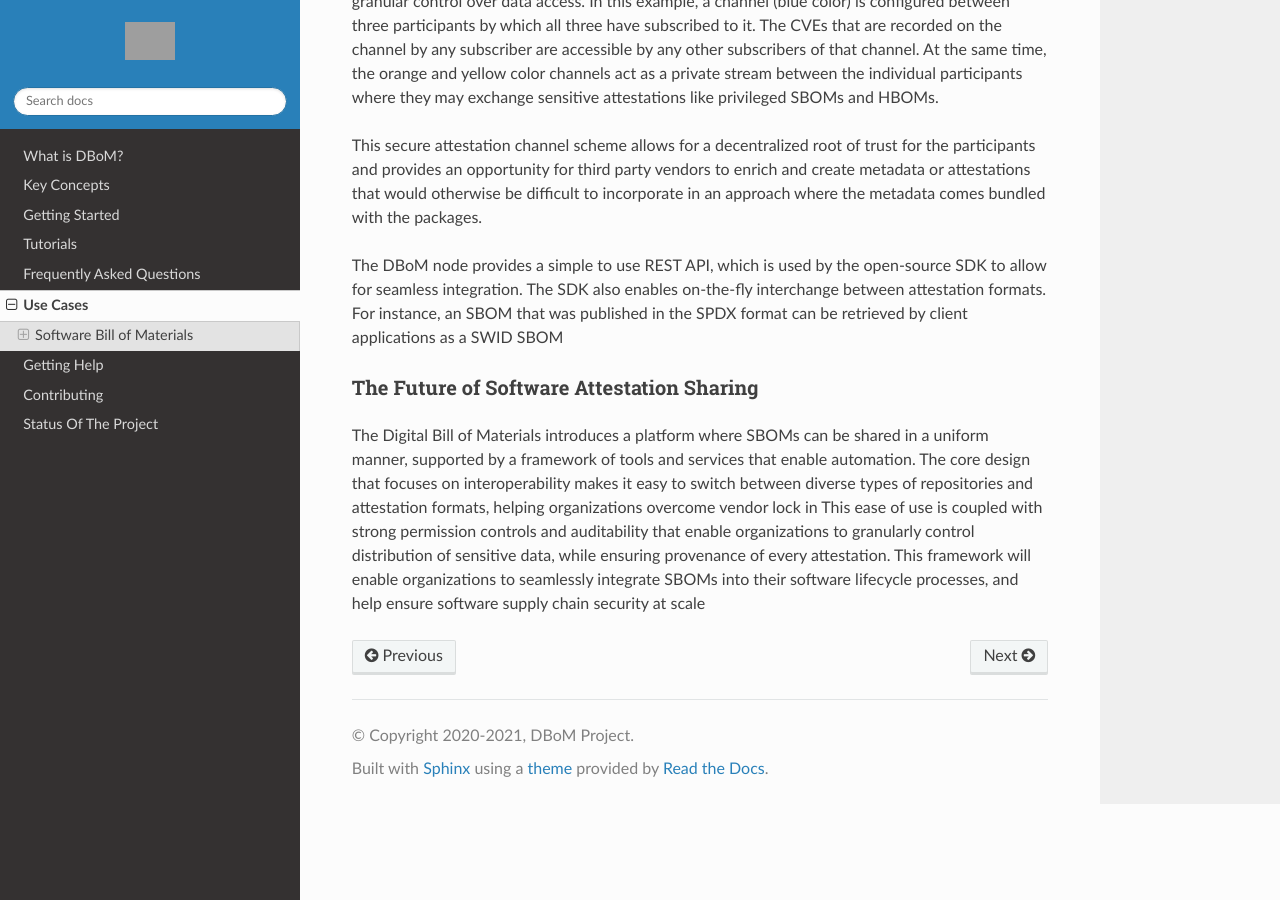
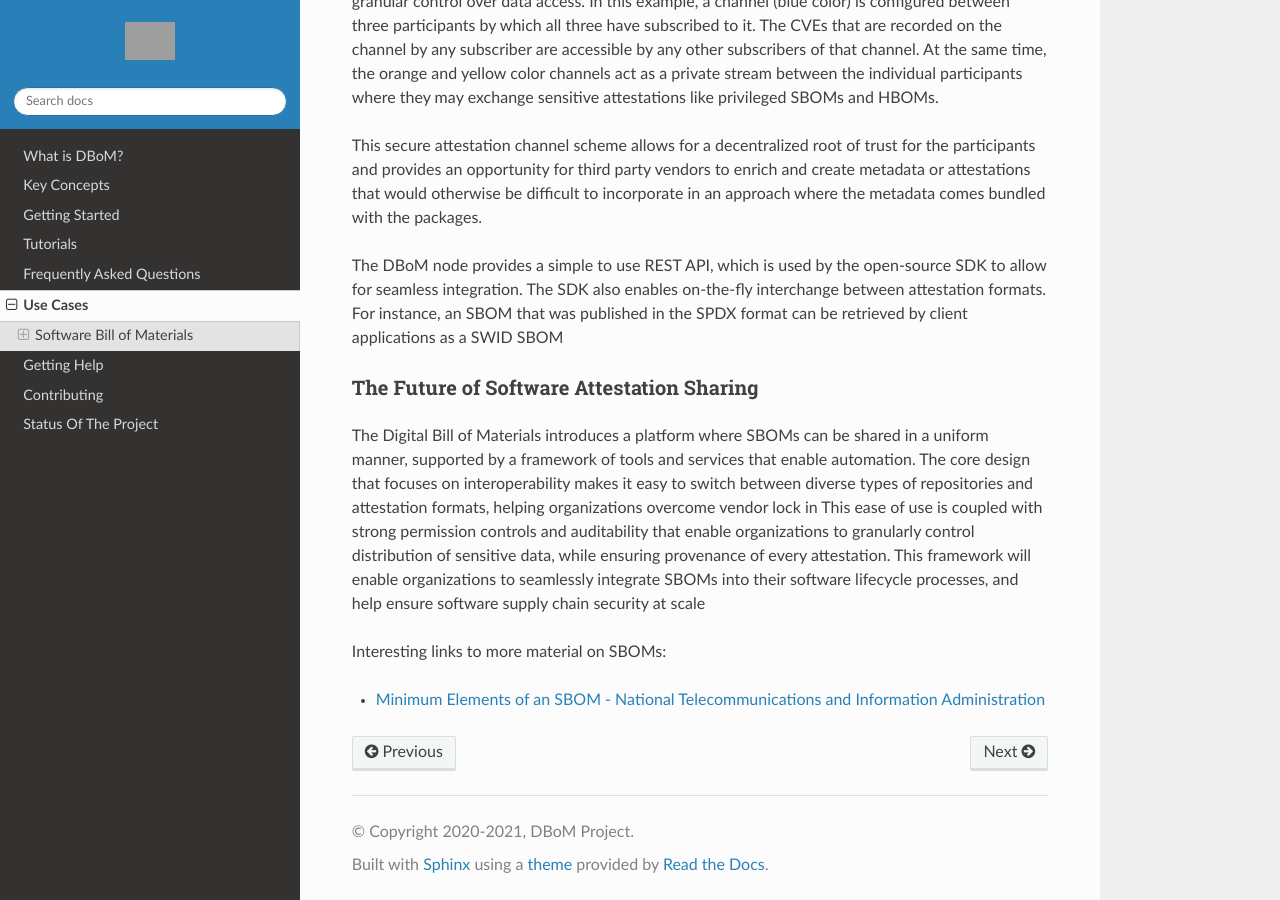
Before and after one commit to DBOMproject/docs, a Sphinx documentation site: the page built from source/use-cases.rst, in a window 1280 px wide and 900 px high, scrolled down 1786 px. Built offline with Sphinx 7.4.7 and the Read the Docs theme 2.0.0, drawn with Linux system fonts in a browser that asks for light colours; grey boxes are pictures that could not be loaded.

Commit message:
Add link to NTIA document

```diff
--- a/source/use-cases.rst
+++ b/source/use-cases.rst
@@ -38,3 +38,7 @@ The Future of Software Attestation Sharing
 
 The Digital Bill of Materials introduces a platform where SBOMs can be shared in a uniform manner, supported by a framework of tools and services that enable automation. The core design that focuses on interoperability makes it easy to switch between diverse types of repositories and attestation formats, helping organizations overcome vendor lock in
 This ease of use is coupled with strong permission controls and auditability that enable organizations to granularly control distribution of sensitive data, while ensuring provenance of every attestation. This framework will enable organizations to seamlessly integrate SBOMs into their software lifecycle processes, and help ensure software supply chain security at scale
+
+Interesting links to more material on SBOMs:
+
+- `Minimum Elements of an SBOM - National Telecommunications and Information Administration <https://www.ntia.doc.gov/report/2021/minimum-elements-software-bill-materials-sbom>`__
```
